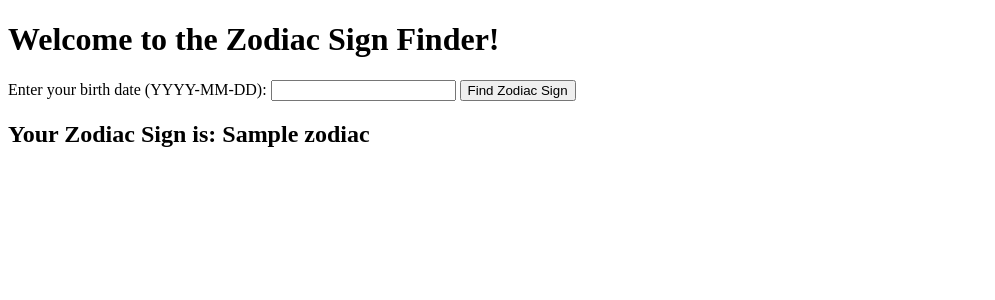
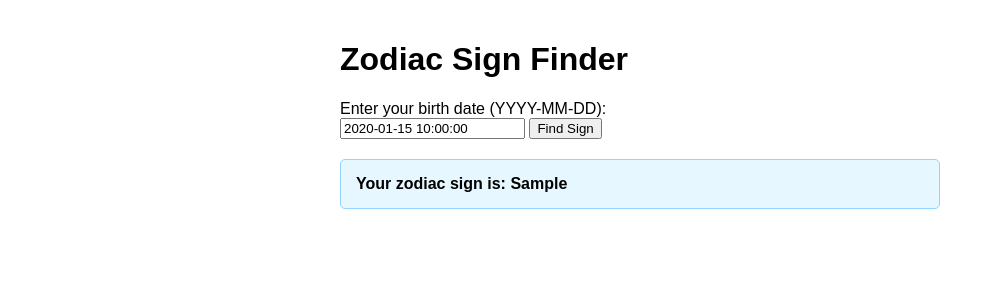
Before and after one commit to winnerey/project, a Flask app: template templates/index.html in a window 1280 px wide. Shown: the top 300 px of the page, without its empty margins (0-995 px from the left). Run offline with Flask 3, Linux system fonts and the light colour scheme; the template is opened without the code that fills it: most values are stand-ins (such as "Sample title", 1, 10 or a date in 2020).

Commit message:
Initial commit

```diff
--- a/app.py
+++ b/app.py
@@ -1,8 +1,16 @@
 from flask import Flask, request, render_template
+from datetime import datetime
 
 app = Flask(__name__)
 
-def get_project(month, day):
+def is_valid_date(year, month, day):
+    try:
+        datetime(year=year, month=month, day=day)
+        return True
+    except ValueError:
+        return False
+
+def get_zodiac_sign(month, day):
     if (month == 3 and day >= 21) or (month == 4 and day <= 19):
         return "Aries"
     elif (month == 4 and day >= 20) or (month == 5 and day <= 20):
@@ -33,14 +41,24 @@ def index():
     zodiac_sign = None
     error = None
     birth_date = None
+
     if request.method == 'POST':
         try:
             birth_date = request.form['date']
             year, month, day = map(int, birth_date.split('-'))
-            zodiac_sign = get_project(month, day)
+
+            if not is_valid_date(year, month, day):
+                error = "Invalid date (this date doesn't exist)"
+            else:
+                zodiac_sign = get_zodiac_sign(month, day)
+
         except (ValueError, TypeError):
-            error = "Invalid date format"
-    return render_template('index.html', zodiac=zodiac_sign, error=error, birth_date=birth_date)
+            error = "Invalid date format (please use YYYY-MM-DD)"
+
+    return render_template('index.html',
+                         zodiac_sign=zodiac_sign,
+                         error=error,
+                         birth_date=birth_date)
 
 if __name__ == '__main__':
     app.run(debug=True)
--- a/templates/index.html
+++ b/templates/index.html
@@ -2,21 +2,34 @@
 <html lang="en">
 <head>
     <meta charset="UTF-8">
+    <meta name="viewport" content="width=device-width, initial-scale=1.0">
     <title>Zodiac Sign Finder</title>
+    <style>
+        body { font-family: Arial, sans-serif; max-width: 600px; margin: 0 auto; padding: 20px; }
+        .result { margin-top: 20px; padding: 15px; border-radius: 5px; }
+        .success { background-color: #e6f7ff; border: 1px solid #91d5ff; }
+        .error { background-color: #fff2f0; border: 1px solid #ffccc7; }
+    </style>
 </head>
 <body>
-    <h1>Welcome to the Zodiac Sign Finder!</h1>
-    <form action="/" method="post">
-        <label for="date">Enter your birth date (YYYY-MM-DD):</label>
-        <input type="text" id="date" name="date" required>
-        <button type="submit">Find Zodiac Sign</button>
+    <h1>Zodiac Sign Finder</h1>
+    <form method="POST">
+        <label for="date">Enter your birth date (YYYY-MM-DD):</label><br>
+        <input type="text" id="date" name="date" placeholder="e.g. 1995-10-30"
+               value="{{ birth_date if birth_date else '' }}" required>
+        <button type="submit">Find Sign</button>
     </form>
 
-    {% if zodiac %}
-        <h2>Your Zodiac Sign is: {{ zodiac }}</h2>
+    {% if zodiac_sign %}
+    <div class="result success">
+        <strong>Your zodiac sign is: {{ zodiac_sign }}</strong>
+    </div>
     {% endif %}
+
     {% if error %}
-        <p style="color: red;">{{ error }}</p >
+    <div class="result error">
+        <strong>Error:</strong> {{ error }}
+    </div>
     {% endif %}
 </body>
 </html>
```
